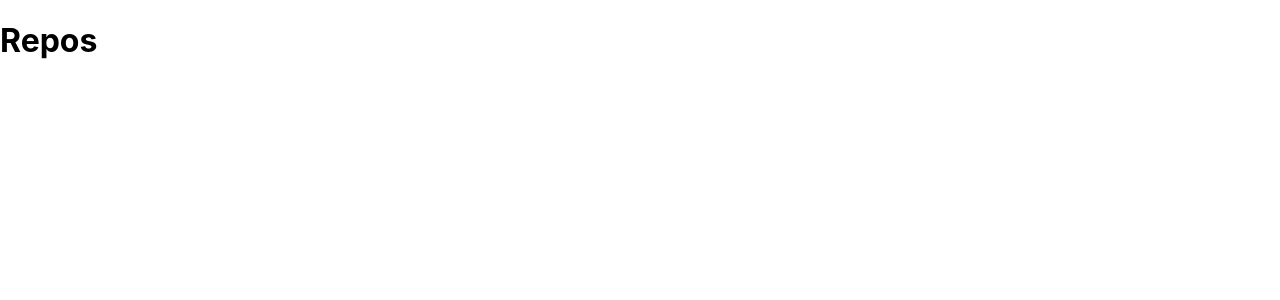
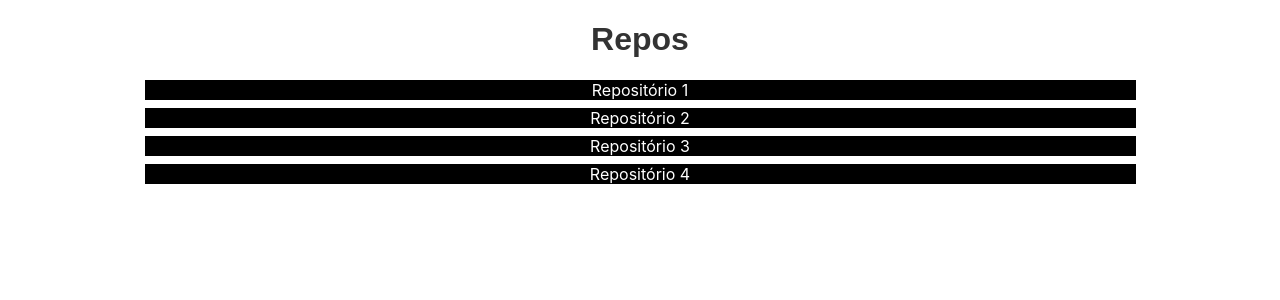
Before and after one commit to garotadeprograma/HiringCoders3_React_Intermediario, a React (Create React App) app: page /repositories in a window 1280 px wide. Shown: the top 300 px of the page. Built offline with nearby package versions, Linux system fonts and the light colour scheme.

Commit message:
Estilização

```diff
--- a/package.json
+++ b/package.json
@@ -6,11 +6,13 @@
     "@testing-library/jest-dom": "^5.16.4",
     "@testing-library/react": "^13.2.0",
     "@testing-library/user-event": "^13.5.0",
+    "axios": "^0.27.2",
     "react": "^18.1.0",
     "react-dom": "^18.1.0",
     "react-router-dom": "^6.3.0",
     "react-scripts": "5.0.1",
     "styled-component": "^2.8.0",
+    "styled-components": "^5.3.5",
     "web-vitals": "^2.1.4"
   },
   "scripts": {
--- a/src/pages/Home/index.js
+++ b/src/pages/Home/index.js
@@ -1,8 +1,19 @@
-import React from 'react';
+import React, { useState } from 'react';
+import axios from 'axios';
+import * as S from './styled'
 
 export default function HelloWorld()
 {
+    const [ usuario, setUsuario ] = useState('');
+
+    function handlePesquisa() {
+        axios.get(`https://api.github.com/users/${usuario}/repos`).then(response => console.log(response))
+    }
+
     return(
-        <h1>Hello World!</h1>
+       <>
+        <S.Input className='usuarioInput' placeholder='Usuário' value={ usuario } onChange={ u => setUsuario(u.target.value) } />
+        <S.Button type='button' onClick={ handlePesquisa }>Pesquisar</S.Button>
+       </>
     )
 }
--- /dev/null
+++ b/src/pages/Home/styled.js
@@ -0,0 +1,17 @@
+import styled from "styled-components";
+
+export const Input = styled.input`
+    border-radius: 4px;
+    margin: 10px 5px;
+
+    &:hover {
+        outline: pink;
+    }
+`
+
+export const Button = styled.button`
+    background-color: white;
+    color: #008CBA;
+    border: 2px solid #008CBA;
+    border-radius: 4px;
+`
--- a/src/pages/Repositories/index.js
+++ b/src/pages/Repositories/index.js
@@ -1,7 +1,16 @@
 import React from 'react';
+import * as S from './styled';
 
 export default function Repositories() {
     return(
-        <h1>Repos</h1>
+        <S.Container>
+            <S.Title>Repos</S.Title>
+            <S.List>
+                <S.ListItem>Repositório 1</S.ListItem>
+                <S.ListItem>Repositório 2</S.ListItem>
+                <S.ListItem>Repositório 3</S.ListItem>
+                <S.ListItem>Repositório 4</S.ListItem>
+            </S.List>
+        </S.Container>
     )
 }
--- /dev/null
+++ b/src/pages/Repositories/styled.js
@@ -0,0 +1,25 @@
+import styled from 'styled-components';
+
+export const Container = styled.div`
+    width: 100%;
+    max-width: 991px;
+    margin: 0 auto;
+`
+export const Title = styled.h1`
+    text-align: center;
+    font-size: 2rem;
+    font-family: sans-serif;
+    color: #333;
+`
+
+export const List = styled.ul`
+    list-style: none;
+    padding: 0;
+    text-align: center;
+`
+
+export const ListItem = styled.li`
+    margin: .5rem 0;
+    background: #000;
+    color: #fff;
+`
```
Also changed, not shown: 1 other file (tests, documents, lock files or other folders).
